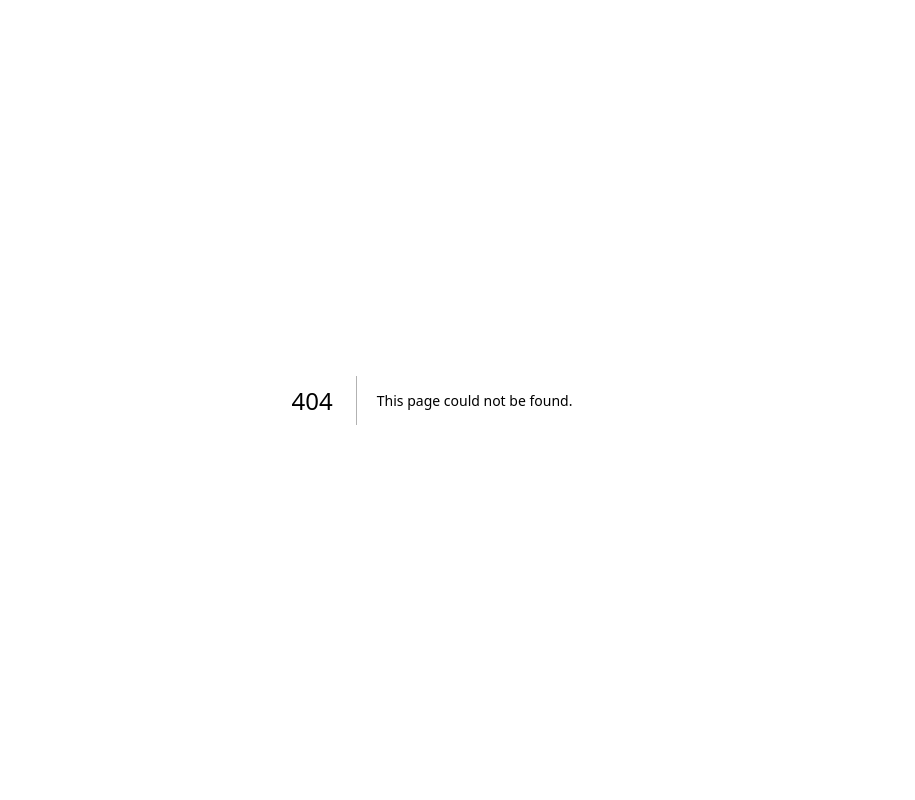
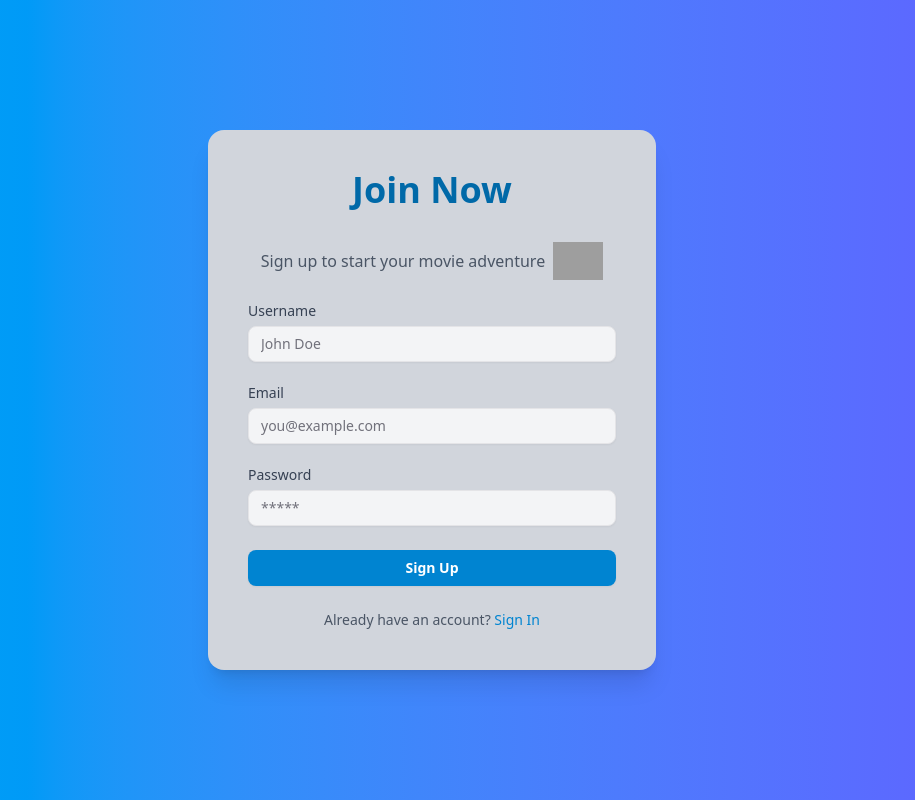
Before and after one commit to DeAvishek/ResumeATS_frontend, a Next.js app: page /sign-up in a window 1280 px wide. Before the commit this address had no page. Shown: the whole page, without its empty margins (208-1123 px from the left). Built offline with nearby package versions, Linux system fonts and the light colour scheme; grey boxes are pictures that could not be loaded.

Commit message:
sign up page

```diff
--- a/next.config.ts
+++ b/next.config.ts
@@ -2,7 +2,7 @@ import type { NextConfig } from "next";
 
 const nextConfig: NextConfig = {
   images:{
-    domains:['www.piclumen.com']
+    domains:['www.piclumen.com','imgcdn.stablediffusionweb.com']
   }
 };
 
--- /dev/null
+++ b/src/app/(auth)/sign-up/page.tsx
@@ -0,0 +1,130 @@
+"use client"
+import React, { useState } from "react"
+import { Input } from "@/components/ui/input"
+import { signup_validation } from "@/app/schema/sigup"
+import z from "zod"
+import { useForm } from "react-hook-form"
+import { zodResolver } from '@hookform/resolvers/zod'
+import {
+    Form,
+    FormControl,
+    FormField,
+    FormItem,
+    FormLabel,
+    FormMessage,
+} from "@/components/ui/form"
+import { Button } from "@/components/ui/button"
+import Image from "next/image"
+import Link from "next/link"
+const Page = () => {
+    const [isSubmit, setisSubmit] = useState<boolean>(false)
+    const [responseM, setResponseM] = useState<string>("")
+
+    const form = useForm<z.infer<typeof signup_validation>>({
+        resolver: zodResolver(signup_validation),
+        defaultValues: {
+            username: "",
+            email: "",
+            password: ""
+        }
+
+    })
+
+
+    return (
+        <>
+            <div className="min-h-screen flex items-center justify-center bg-gradient-to-r from-sky-500 to-indigo-500 px-4">
+                <div className="w-full max-w-md p-10 bg-gray-300 rounded-2xl shadow-xl space-y-6">
+                    <h1 className="text-4xl font-bold text-sky-700 text-center">Join Now</h1>
+                    <div className="text-center flex justify-center items-center">
+                        <p className="mt-2 text-gray-600">Sign up to start your movie adventure </p>
+                        <Image
+                            src='https://imgcdn.stablediffusionweb.com/2024/9/6/3601ecbb-1538-4c91-8129-8ca1622f2a19.jpg'
+                            width={50}
+                            height={30}
+                            className='mt-2 ml-2'
+                            alt="logo"
+                        />
+                    </div>
+
+                    <Form {...form}>
+                        <form className="space-y-6">
+                            <FormField
+                                name="username"
+                                control={form.control}
+                                render={({ field }) => (
+                                    <FormItem>
+                                        <FormLabel className="text-gray-700">Username</FormLabel>
+                                        <FormControl>
+                                            <Input
+                                                className="bg-gray-100 text-black"
+                                                type="text"
+                                                placeholder="John Doe"
+                                                {...field}
+                                            />
+                                        </FormControl>
+                                        <FormMessage />
+                                    </FormItem>
+                                )}
+                            />
+
+                            <FormField
+                                name="email"
+                                control={form.control}
+                                render={({ field }) => (
+                                    <FormItem>
+                                        <FormLabel className="text-gray-700">Email</FormLabel>
+                                        <FormControl>
+                                            <Input
+                                                className="bg-gray-100 text-black"
+                                                type="email"
+                                                placeholder="you@example.com"
+                                                {...field}
+                                            />
+                                        </FormControl>
+                                        <FormMessage />
+                                    </FormItem>
+                                )}
+                            />
+                            <FormField
+                                name="password"
+                                control={form.control}
+                                render={({ field }) => (
+                                    <FormItem>
+                                        <FormLabel className="text-gray-700">Password</FormLabel>
+                                        <FormControl>
+                                            <Input
+                                                className="bg-gray-100 text-black"
+                                                type="password"
+                                                placeholder="*****"
+                                                {...field}
+                                            />
+                                        </FormControl>
+                                        <FormMessage />
+                                    </FormItem>
+                                )}
+                            />
+
+                            <Button
+                                type="submit"
+                                className="w-full py-2 rounded-md bg-sky-600 hover:bg-sky-700 text-white font-semibold transition duration-200"
+                                disabled={isSubmit}
+                            >
+                                {isSubmit ? "Signing up..." : "Sign Up"}
+                            </Button>
+                        </form>
+                    </Form>
+
+                    <div className="text-center text-sm text-gray-600">
+                        Already have an account?{" "}
+                        <Link href='/sign-in' className="text-sky-600 hover:underline">
+                            Sign In
+                        </Link>
+                    </div>
+                </div>
+            </div>
+        </>
+    )
+}
+
+export default Page
--- a/src/app/(auth)/sign_up/Signup.tsx
+++ /dev/null
@@ -1,77 +0,0 @@
-"use client"
-import React, { useState, useEffect } from "react"
-import { Input } from "@/components/ui/input"
-import { signup_validation } from "@/app/schema/sigup"
-import z from "zod"
-import { useForm } from "react-hook-form"
-import { zodResolver } from '@hookform/resolvers/zod'
-import {
-    Form,
-    FormControl,
-    FormDescription,
-    FormField,
-    FormItem,
-    FormLabel,
-    FormMessage,
-} from "@/components/ui/form"
-import { Button } from "@/components/ui/button"
-const Signup = () => {
-    const [isSubmti, setisSubmti] = useState<boolean>(false)
-    const [responseM, setResponseM] = useState<string>("")
-
-    const form = useForm<z.infer<typeof signup_validation>>({
-        resolver: zodResolver(signup_validation),
-        defaultValues: {
-            username: "",
-            email: "",
-            password: ""
-        }
-
-    })
-
-
-
-    return (
-        <>
-            <Form {...form}>
-                <form className="space-y-8">
-                    <FormField
-                        control={form.control}
-                        name="username"
-                        render={({ field }) => (
-                            <FormItem>
-                                <FormLabel>Username</FormLabel>
-                                <FormControl>
-                                    <Input placeholder="Username" {...field} />
-                                </FormControl>
-                                <FormDescription>
-                                    This is your public display name.
-                                </FormDescription>
-                                <FormMessage />
-                            </FormItem>
-                        )}
-                    />
-                    <FormField
-                        control={form.control}
-                        name="email"
-                        render={({ field }) => (
-                            <FormItem>
-                                <FormLabel>Username</FormLabel>
-                                <FormControl>
-                                    <Input placeholder="Username" {...field} />
-                                </FormControl>
-                                <FormDescription>
-                                    This is your public display name.
-                                </FormDescription>
-                                <FormMessage />
-                            </FormItem>
-                        )}
-                    />
-                    <Button type="submit">Submit</Button>
-                </form>
-            </Form>
-        </>
-    )
-}
-
-export default Signup
--- a/src/app/components/Homepage.tsx
+++ b/src/app/components/Homepage.tsx
@@ -1,9 +1,8 @@
-'use client';
+'use client'
 
 import Image from "next/image";
+import { Button } from "@/components/ui/button";
 import Link from "next/link";
-import { Button } from "@/components/ui/button";
-
 export default function HomePage() {
   return (
     <main className="min-h-screen bg-gray-500 flex items-center justify-center px-6 py-12">
@@ -30,7 +29,7 @@ export default function HomePage() {
             Upload your resume to get instant insights, job matches, and expert suggestions to level up your career.
           </p>
           <div className="flex flex-col md:flex-row gap-4 justify-center md:justify-start">
-            <Link href="/analyze">
+            <Link href="/sign-up">
               <Button className="px-6 py-3 text-lg w-full md:w-auto cursor-pointer">Explore</Button>
             </Link>
             <Link href="/about">
--- /dev/null
+++ b/src/app/testx/Page.tsx
@@ -0,0 +1,12 @@
+"use client"
+import React from 'react'
+
+const Page = () => {
+  return (
+    <div>
+      HIIII
+    </div>
+  )
+}
+
+export default Page
```
Also changed, not shown: public/random.webp (added).
